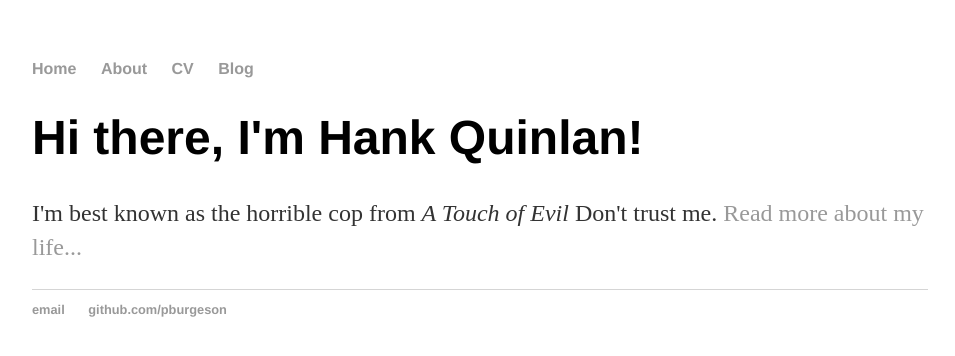
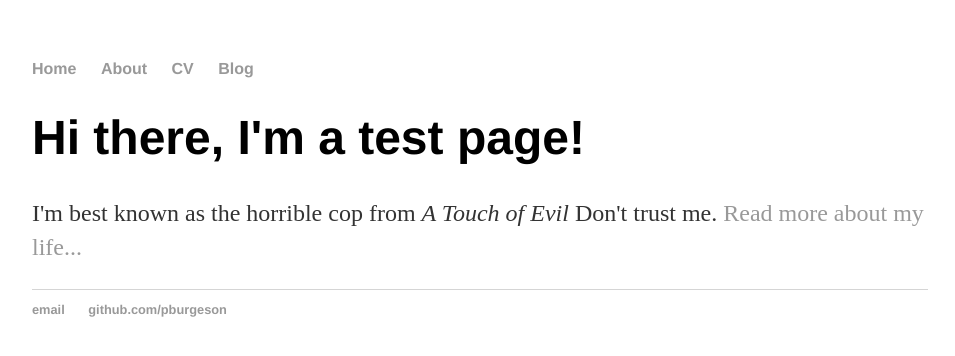
Before and after one commit to pburgeson/pburgeson.github.io, a Jekyll site: the page built from index.html, in a window 1280 px wide. Shown: the top 356 px of the page, without its empty margins (160-1115 px from the left). Built offline with Jekyll 4.4.1, drawn with Linux system fonts in a browser that asks for light colours.

Commit message:
Update index.html

```diff
--- a/index.html
+++ b/index.html
@@ -3,6 +3,6 @@ layout: default
 title: Hank Quinlan, Horrible Cop
 ---
 <div class="blurb">
-	<h1>Hi there, I'm Hank Quinlan!</h1>
+	<h1>Hi there, I'm a test page!</h1>
 	<p>I'm best known as the horrible cop from <em>A Touch of Evil</em> Don't trust me. <a href="/about">Read more about my life...</a></p>
 </div><!-- /.blurb -->
```
